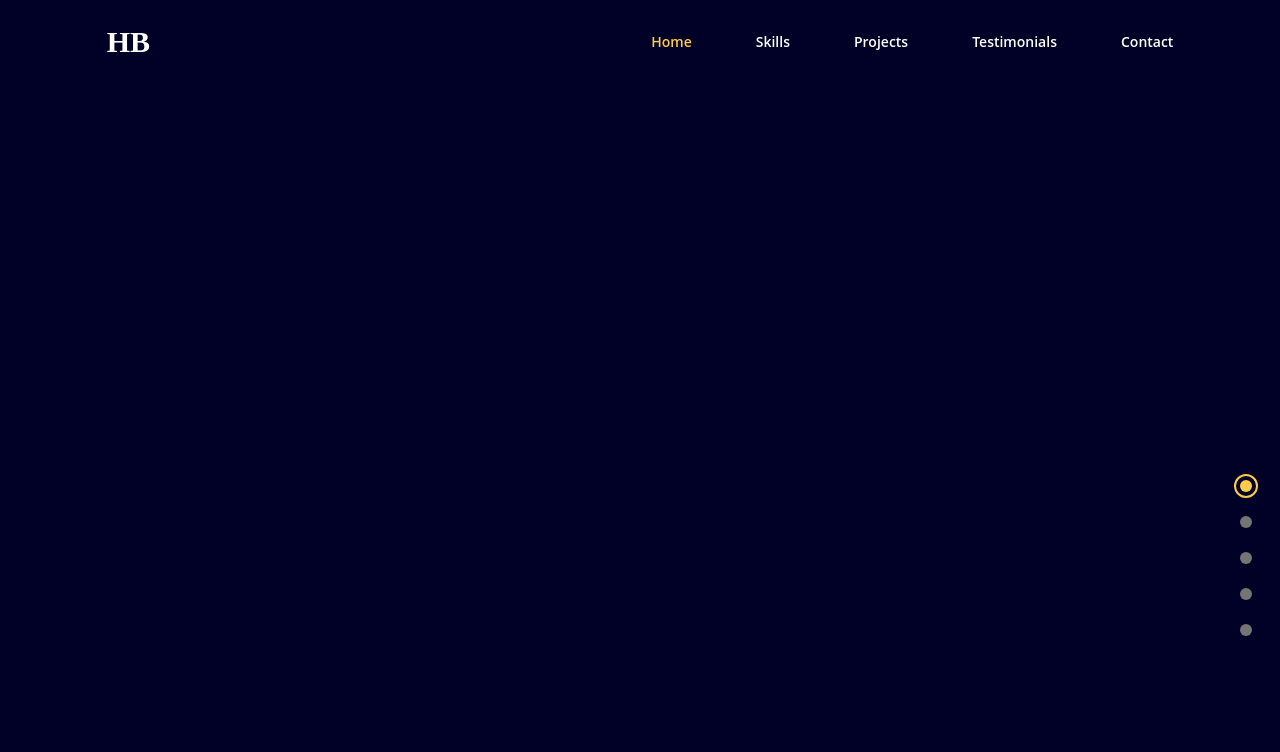
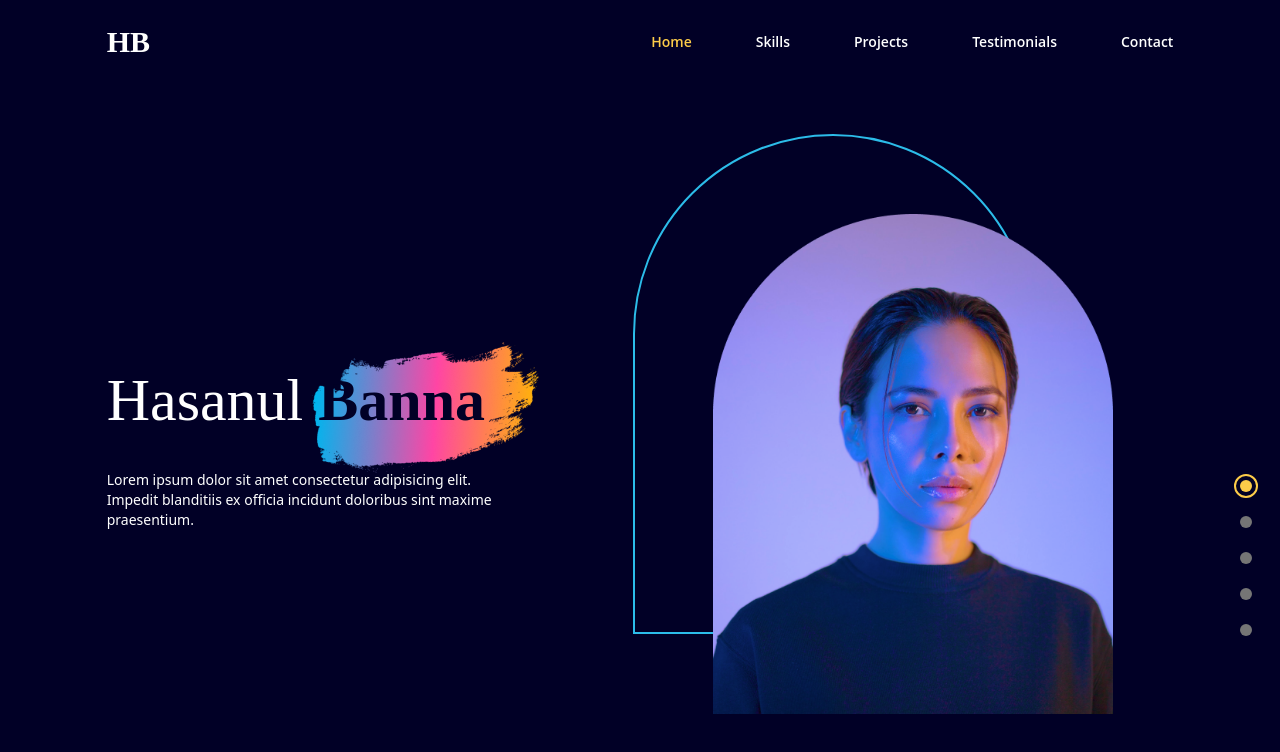
Before and after one commit to Cphasanulbanna/portfolio, a React (Vite) app: page / in a window 1280 px wide. Shown: the top 752 px of the page. Built offline with nearby package versions, Linux system fonts and the light colour scheme.

Commit message:
spotlight styling completed

```diff
--- a/src/App.jsx
+++ b/src/App.jsx
@@ -4,6 +4,7 @@
 
 import Navbar from "./components/Navbar";
 import DotGroup from "./components/DotGroup";
+import Landing from "./components/Landing";
 
 export const App = () => {
     const [selectedPage, setSelectedPage] = useState("home");
@@ -33,6 +34,7 @@
                         setSelectedPage={setSelectedPage}
                     />
                 )}
+                <Landing setSelectedPage={setSelectedPage} />
             </div>
         </div>
     );
--- /dev/null
+++ b/src/components/Landing.jsx
@@ -0,0 +1,60 @@
+import React from "react";
+
+import { motion } from "framer-motion";
+import AnchorLink from "react-anchor-link-smooth-scroll";
+
+import useMediaQuery from "../hooks/useMediaQuery";
+
+const Landing = ({ setSelectedPage }) => {
+    const isAboveMediumScreens = useMediaQuery("(min-width: 1060px)");
+    return (
+        <section
+            id="home"
+            className="md:flex md:justify-between md:items-center md:h-full gap-16 py-10"
+        >
+            {/* IMAGE SECTION  */}
+            <div className="md:order-2 flex justify-center basis-3/5 z-10 mt-16 md:mt-32">
+                {isAboveMediumScreens ? (
+                    <div className="relative z-0 ml-20 before:absolute before:-top-20 before:-left-20 before:rounded-t-[400px] before:w-full before:max-w-[400px] before:h-full before:border-2 before:border-blue before:z-[-1]">
+                        <img
+                            src="../assets/profile-image.png"
+                            alt="profile"
+                            className="hover:filter hover:saturate-200 transition duration-500 z-10 w-full max-w-[400px] md:max-w-[600px"
+                        />
+                    </div>
+                ) : (
+                    <img
+                        src="../assets/profile-image.png"
+                        alt="profile"
+                        className="hover:filter hover:saturate-200 transition duration-500 z-10 w-full max-w-[400px] md:max-w-[600px"
+                    />
+                )}
+            </div>
+
+            {/* MAIN SECTION */}
+            <div className="z-30 basis-2/5 mt-12 md:mt-32">
+                {/* HEADINGS */}
+                <motion.div
+                    initial="hidden"
+                    whileInView="visible"
+                    viewport={{ once: true, amount: 0.5 }}
+                    transition={{ duration: 0.5 }}
+                    variants={{ hidden: { opacity: 0, x: -50 }, visible: { opacity: 1, x: 0 } }}
+                >
+                    <p className="text-6xl font-playfair z-10  text-center md:text-start">
+                        Hasanul {""}
+                        <span className="xs:relative xs:text-deep-blue xs:font-semibold z-20 xs:before:content-brush before:absolute before:-left-[25px] before:-top-[70px] before:z-[-1]">
+                            Banna
+                        </span>
+                    </p>
+                    <p className="mt-10 mb-7 text-sm text-center md:text-start">
+                        Lorem ipsum dolor sit amet consectetur adipisicing elit. Impedit blanditiis
+                        ex officia incidunt doloribus sint maxime praesentium.
+                    </p>
+                </motion.div>
+            </div>
+        </section>
+    );
+};
+
+export default Landing;
```
